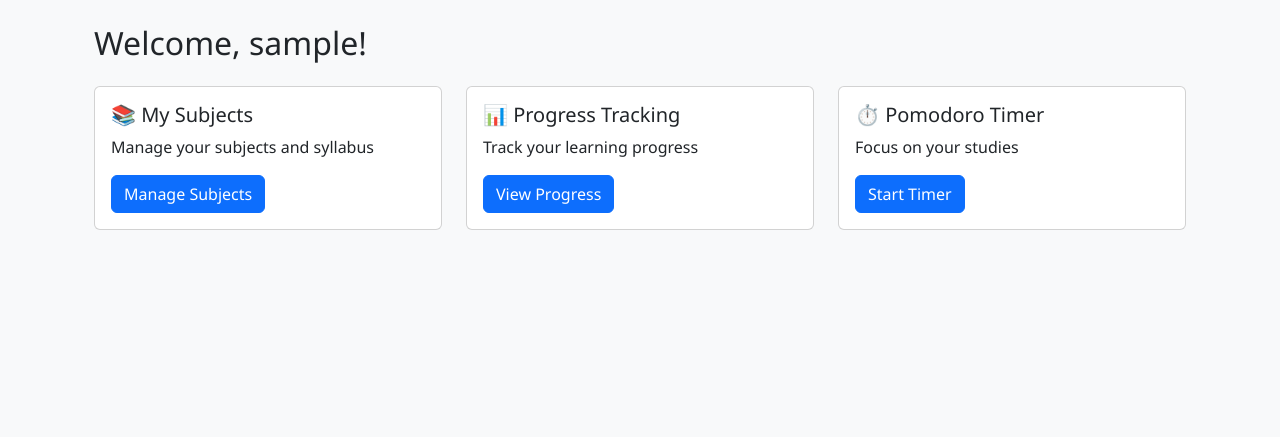
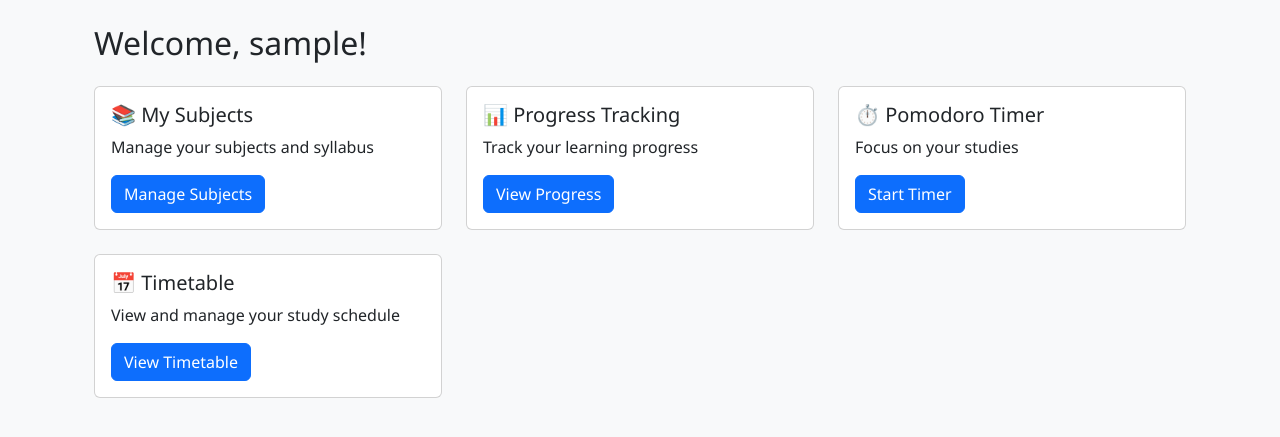
Before and after one commit to ayushh-exe/StudyPlanner_pro, a Flask app: page /dashboard in a window 1280 px wide. Shown: the part 56-493 px from the top of the page. Run offline with Flask 3, Linux system fonts and the light colour scheme; the visitor is signed in with stand-in values (Sample User, id 1); some libraries are stand-ins or nearby versions.

Commit message:
dashboard update

```diff
--- a/templates/dashboard.html
+++ b/templates/dashboard.html
@@ -35,6 +35,17 @@
                 </div>
             </div>
         </div>
+
+        <!-- 📅 Timetable Card (NEW) -->
+        <div class="col-md-4 mb-4">
+            <div class="card h-100">
+                <div class="card-body">
+                    <h5 class="card-title">📅 Timetable</h5>
+                    <p class="card-text">View and manage your study schedule</p>
+                    <a href="{{ url_for('timetable') }}" class="btn btn-primary">View Timetable</a>
+                </div>
+            </div>
+        </div>
     </div>
 </div>
 {% endblock %}
```
